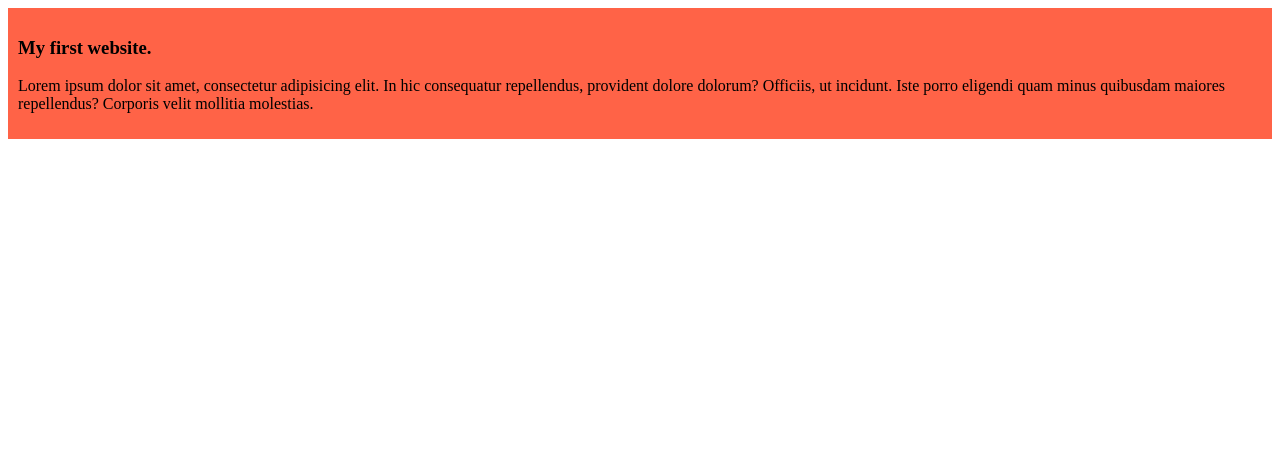
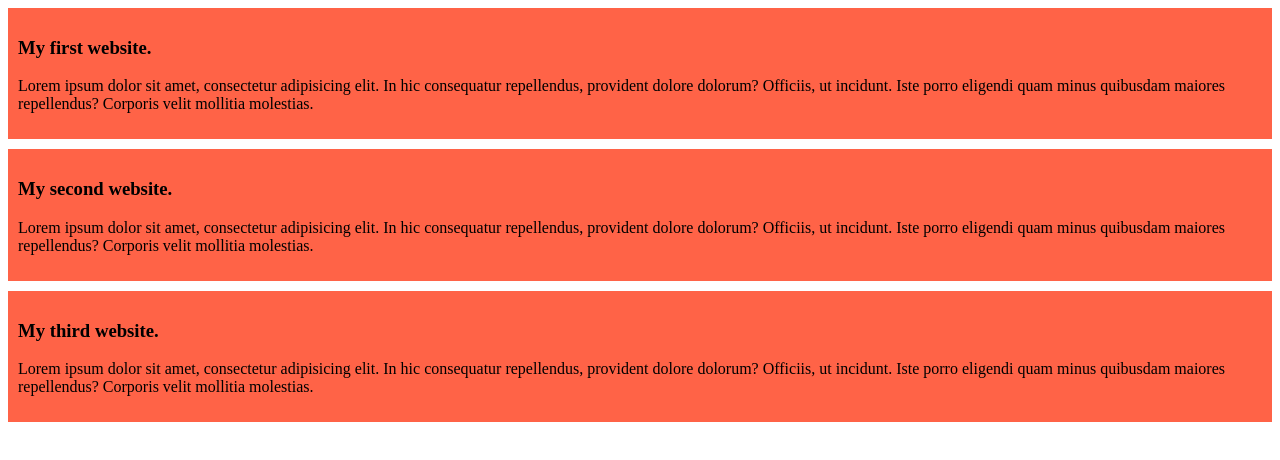
Before and after one commit to Munnaz23/my-simple-website, a plain HTML site: page index.html in a window 1280 px wide. Drawn offline with Linux system fonts and the light colour scheme.

Commit message:
added the second and third website

```diff
--- a/index.html
+++ b/index.html
@@ -11,5 +11,13 @@
         <h3>My first website.</h3>
         <p>Lorem ipsum dolor sit amet, consectetur adipisicing elit. In hic consequatur repellendus, provident dolore dolorum? Officiis, ut incidunt. Iste porro eligendi quam minus quibusdam maiores repellendus? Corporis velit mollitia molestias.</p>
     </div>
+    <div>
+        <h3>My second website.</h3>
+        <p>Lorem ipsum dolor sit amet, consectetur adipisicing elit. In hic consequatur repellendus, provident dolore dolorum? Officiis, ut incidunt. Iste porro eligendi quam minus quibusdam maiores repellendus? Corporis velit mollitia molestias.</p>
+    </div>
+    <div>
+        <h3>My third website.</h3>
+        <p>Lorem ipsum dolor sit amet, consectetur adipisicing elit. In hic consequatur repellendus, provident dolore dolorum? Officiis, ut incidunt. Iste porro eligendi quam minus quibusdam maiores repellendus? Corporis velit mollitia molestias.</p>
+    </div>
 </body>
 </html>
--- a/styles/blogs.css
+++ b/styles/blogs.css
@@ -1,4 +1,5 @@
 div{
     background-color: tomato;
     padding: 10px;
+    margin-bottom: 10px;
 }
```
